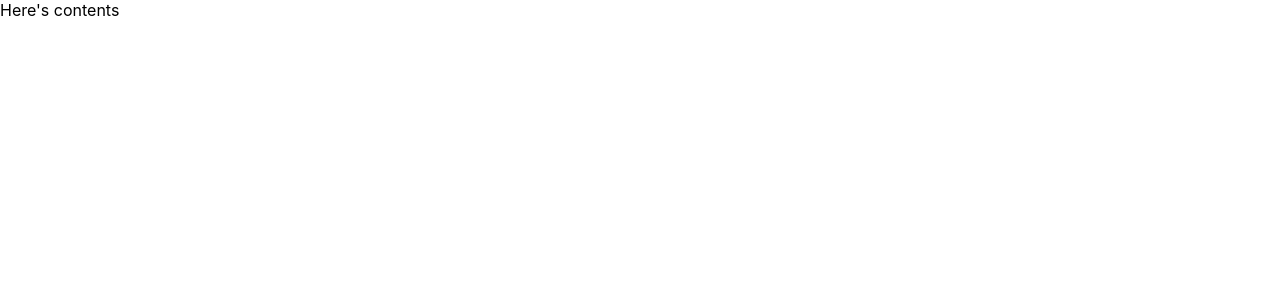
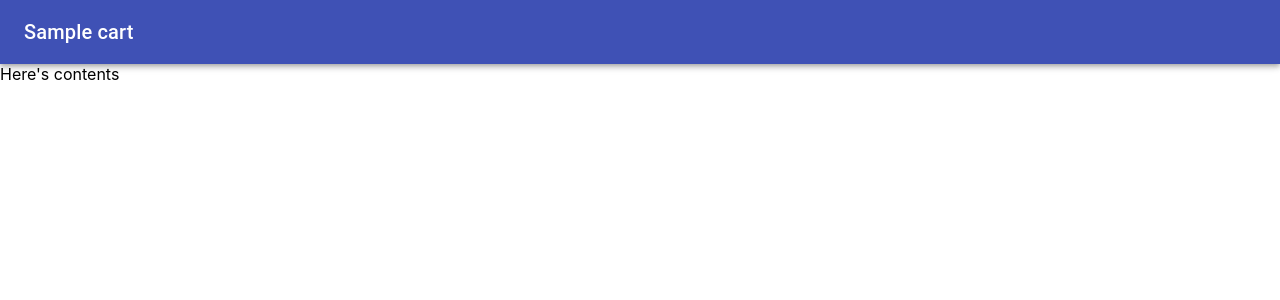
Before and after one commit to aisy/sample-cart, a React (Create React App) app: page / in a window 1280 px wide. Shown: the top 300 px of the page. Built offline with nearby package versions, Linux system fonts and the light colour scheme.

Commit message:
add AppBarWeb components to App

```diff
--- a/src/App.js
+++ b/src/App.js
@@ -1,8 +1,11 @@
 import React from 'react';
+import AppBarWeb from './components/commons/AppBarWeb';
+
 
 function App() {
   return (
     <>
+      <AppBarWeb />
       Here's contents
     </>
   );
```
